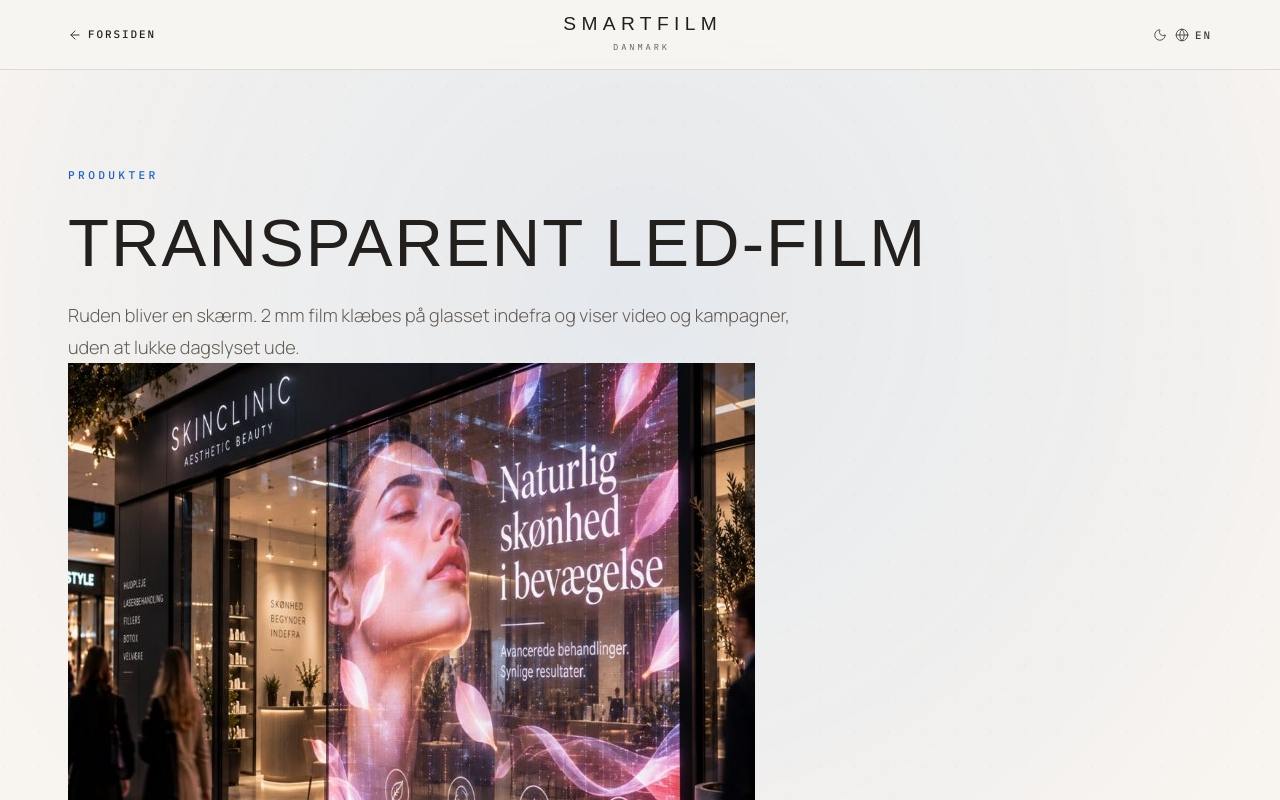
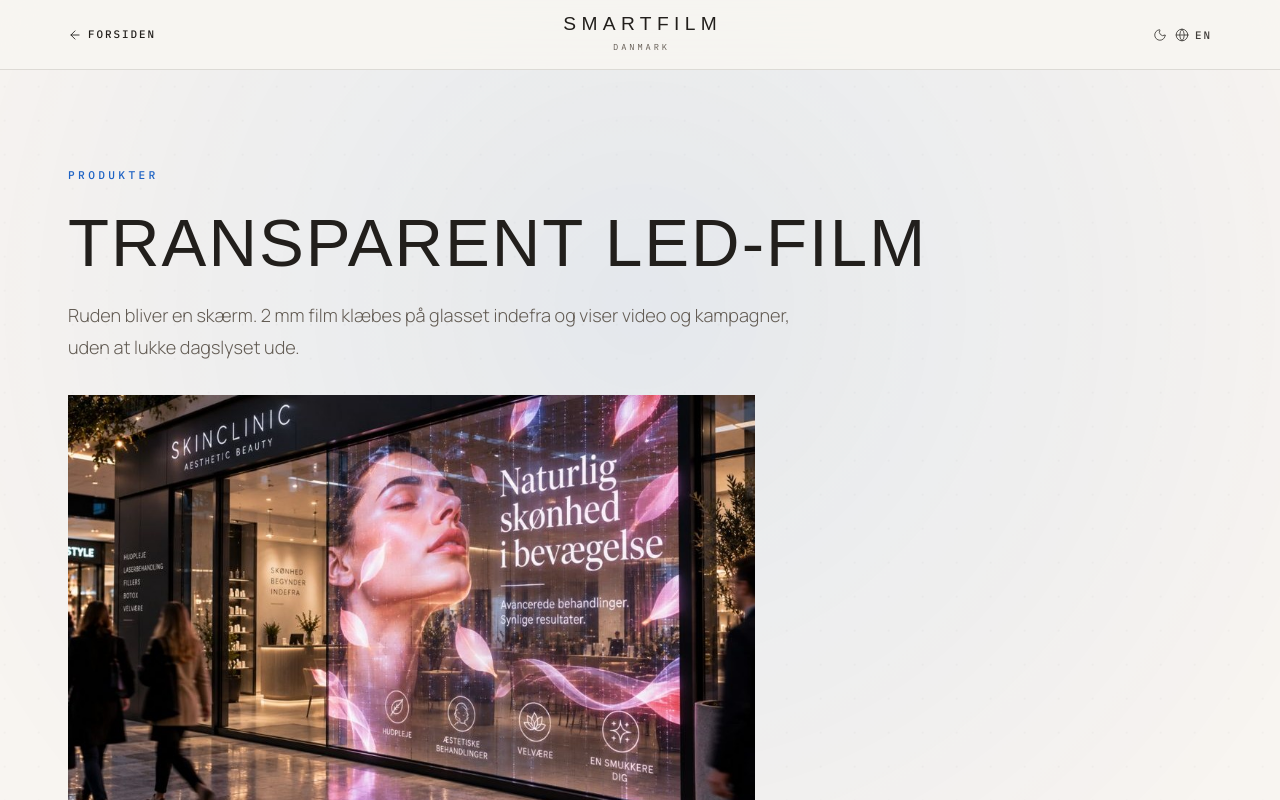
Before and after one commit to AsadSi/smartfilm, a Next.js app: page /led-film in a window 1280 px wide. Shown: the top 800 px of the page. Built offline with nearby package versions, Linux system fonts and the light colour scheme; a web font is replaced by a local one.

Commit message:
Product pages: space the picture from the lede

```diff
--- a/src/app/globals.css
+++ b/src/app/globals.css
@@ -935,6 +935,7 @@
 .legal{padding-top:calc(var(--nav-h) + clamp(48px,8vw,var(--s7)))}
 .legal .wrap > *{max-width:68ch}
 .legal h1{font-size:clamp(1.7rem,6.4vw,4.2rem);margin-bottom:var(--s3);overflow-wrap:break-word}
+.legal .wrap > img{height:auto;margin-block:var(--s4)}
 .legal section{margin-top:var(--s5);padding-top:var(--s4);border-top:1px solid var(--line)}
 .legal h2{font-size:clamp(1.15rem,1.9vw,1.45rem);letter-spacing:.05em;margin-bottom:var(--s2)}
 .legal section p{color:var(--text-dim)}
```
